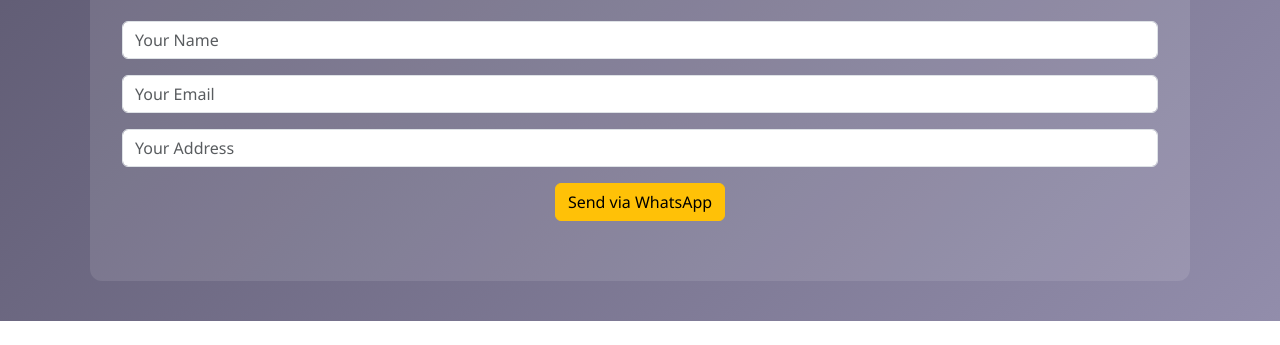
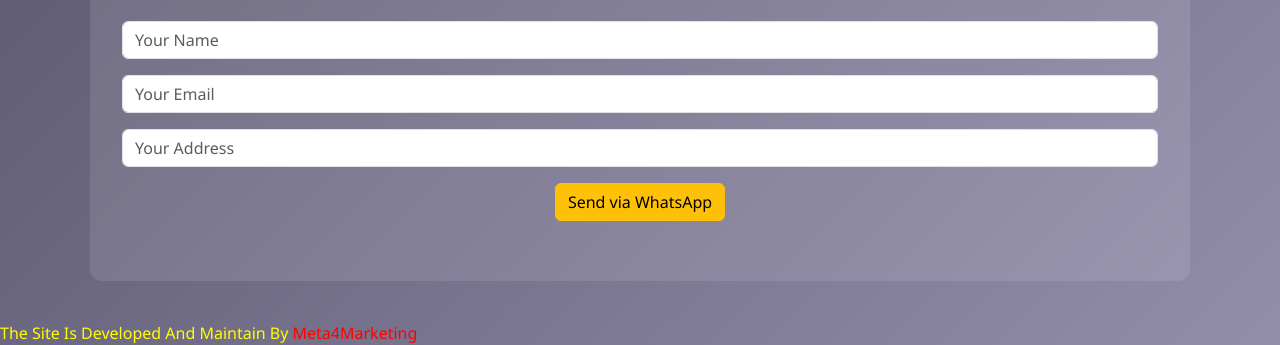
Before and after one commit to propen-design/profile, a plain HTML site: page index.html in a window 1280 px wide. Shown: the part 2227-2572 px from the top of the page. Before the commit the page ends 2548 px from the top, so only its background shows below. Drawn offline with nearby package versions, Linux system fonts and the light colour scheme.

Commit message:
Update index.html

```diff
--- a/index.html
+++ b/index.html
@@ -125,7 +125,7 @@
     </form>
   </div>
 </section>
-
+<span style="color:yellow;">The Site Is Developed And Maintain By <span style="color:red;">Meta4Marketing</span></span>
 <!-- WhatsApp Integration -->
 <script>
   document.getElementById("contactForm").addEventListener("submit", function(e){
```
